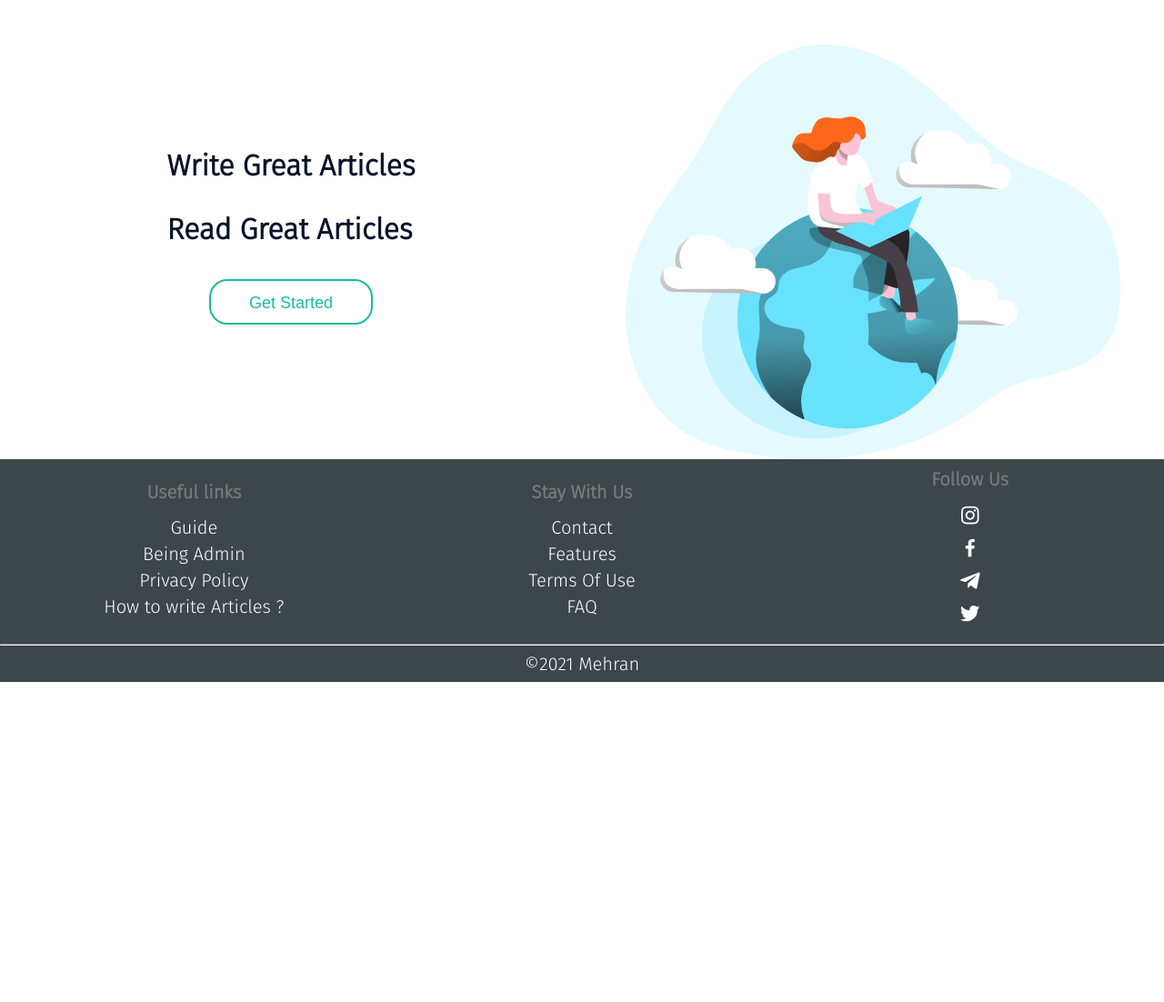
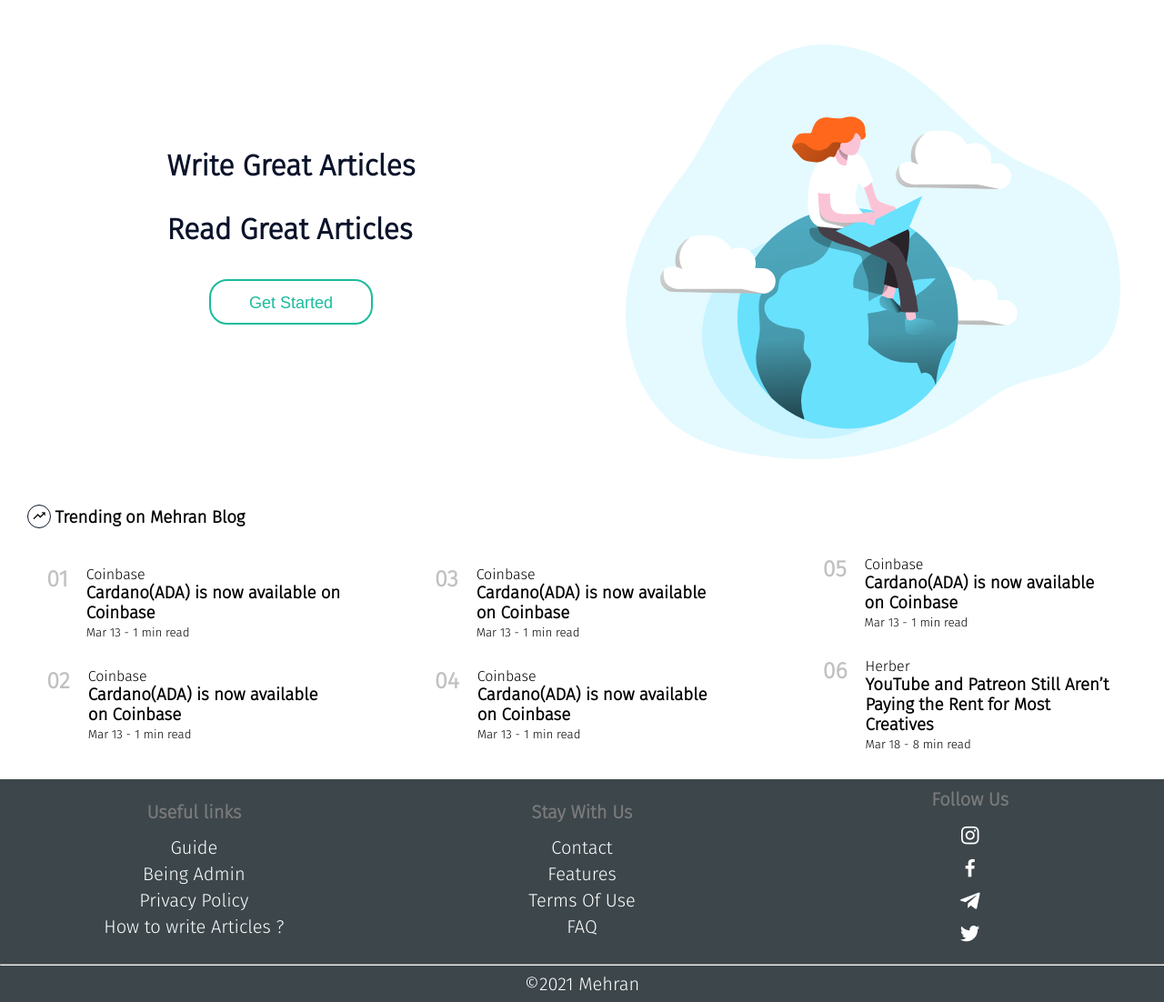
Before and after one commit to Program-radar/blog, a Django app: page / in a window 1280 px wide. Shown: the part 81-1183 px from the top of the page at 91% size. Before the commit the page ends 831 px from the top, so only its background shows below. Run offline with Django 3.2, Linux system fonts and the light colour scheme.

Commit message:
add trending articles to home page

```diff
--- a/blogging/templates/blogging/index.html
+++ b/blogging/templates/blogging/index.html
@@ -2,8 +2,8 @@
 {% load static %}
 
 {% block page_static %}
-<link rel="stylesheet" href="{% static 'index/main.css' %}">
-<title>Mehran Blog</title>
+        <link rel="stylesheet" href="{% static 'index/main.css' %}" />
+        <title>Mehran Blog</title>
 {% endblock page_static %}
 
 {% block page_content %}
@@ -18,10 +18,7 @@
             </div>
             <div class="get_started">
                 <a href="#">
-                    <button
-                        type="button"
-                        class="important_reverse"
-                    >
+                    <button type="button" class="important_reverse">
                         get started
                     </button>
                 </a>
@@ -39,6 +36,91 @@
         </div>
     </div>
 </div>
+<div class="container trending-articles">
+    <div class="trending_icon">
+        <i class="bx bx-trending-up"></i>
+    </div>
+    <h3>Trending on Mehran Blog</h3>
+    <div class="row">
+        <div class="col-3">
+            <div class="article_summary">
+                <p class="article_number">01</p>
+                <div class="article_description">
+                    <p class="article_author">Coinbase</p>
+                    <h3 class="article_title">
+                        Cardano(ADA) is now available on Coinbase
+                    </h3>
+                    <small class="article_date">Mar 13 -</small>
+                    <small class="article_time_to_read"> 1 min read </small>
+                </div>
+            </div>
+
+            <div class="article_summary">
+                <p class="article_number">02</p>
+                <div class="article_description">
+                    <p class="article_author">Coinbase</p>
+                    <h3 class="article_title">
+                        Cardano(ADA) is now available on Coinbase
+                    </h3>
+                    <small class="article_date">Mar 13 -</small>
+                    <small class="article_time_to_read"> 1 min read </small>
+                </div>
+            </div>
+        </div>
+
+        <div class="col-3">
+            <div class="article_summary">
+                <p class="article_number">03</p>
+                <div class="article_description">
+                    <p class="article_author">Coinbase</p>
+                    <h3 class="article_title">
+                        Cardano(ADA) is now available on Coinbase
+                    </h3>
+                    <small class="article_date">Mar 13 -</small>
+                    <small class="article_time_to_read"> 1 min read </small>
+                </div>
+            </div>
+
+            <div class="article_summary">
+                <p class="article_number">04</p>
+                <div class="article_description">
+                    <p class="article_author">Coinbase</p>
+                    <h3 class="article_title">
+                        Cardano(ADA) is now available on Coinbase
+                    </h3>
+                    <small class="article_date">Mar 13 -</small>
+                    <small class="article_time_to_read"> 1 min read </small>
+                </div>
+            </div>
+        </div>
+
+        <div class="col-3">
+            <div class="article_summary">
+                <p class="article_number">05</p>
+                <div class="article_description">
+                    <p class="article_author">Coinbase</p>
+                    <h3 class="article_title">
+                        Cardano(ADA) is now available on Coinbase
+                    </h3>
+                    <small class="article_date">Mar 13 -</small>
+                    <small class="article_time_to_read"> 1 min read </small>
+                </div>
+            </div>
+
+            <div class="article_summary">
+                <p class="article_number">06</p>
+                <div class="article_description">
+                    <p class="article_author">Herber</p>
+                    <h3 class="article_title">
+                        YouTube and Patreon Still Aren’t Paying the Rent for Most Creatives
+                    </h3>
+                    <small class="article_date">Mar 18 -</small>
+                    <small class="article_time_to_read"> 8 min read </small>
+                </div>
+            </div>
+        </div>
+    </div>
+</div>
 {% endblock page_content %}
 
 {% block script %}
--- a/static/index/main.css
+++ b/static/index/main.css
@@ -13,11 +13,6 @@
     color: #0b132a;
     line-height: 70px;
     text-transform: capitalize;
-}
-@media only screen and (max-width: 450px) {
-    .header_writing {
-        font-size: 13px;
-    }
 }
 .get_started button {
     width: 180px;
@@ -51,3 +46,32 @@
         height: 85%;
     }
 }
+
+/* trending part */
+.trending-articles {
+    margin-top: 50px;
+}
+.trending_icon {
+    margin-left: 30px;
+    border-radius: 50%;
+    padding: 4px 4px 1px;
+    border: 1px solid #0b132a;
+}
+.trending_icon,
+.trending-articles h3 {
+    display: inline-block;
+}
+.article_summary {
+    margin: 30px;
+    display: grid;
+    grid-column-gap: 20px;
+    grid-template-columns: auto auto;
+}
+.article_number {
+    font-size: 25px;
+    font-weight: bolder;
+    color: rgb(194, 192, 192);
+}
+.article_description small {
+    margin-top: 20px;
+}
```
